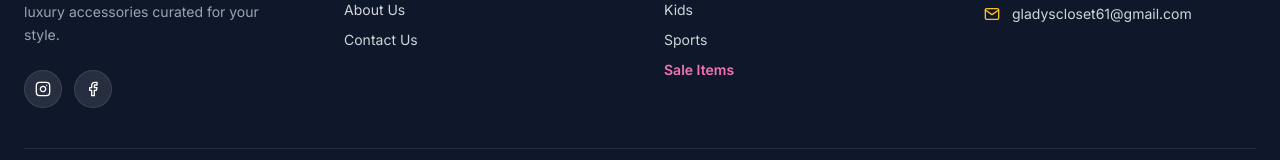
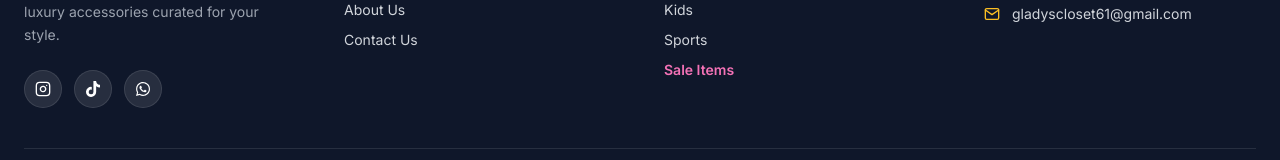
Before and after one commit to sibertechnologies1/gladys-closet, a React (Vite) app: page / in a window 1280 px wide. Shown: the part 2708-2868 px from the top of the page. Built offline with nearby package versions, Linux system fonts and the light colour scheme; no server answers; the database is empty.

Commit message:
I have removed the facebook icon from the footer and replaced it tiktok and whatsapp

```diff
--- a/src/components/Footer/Footer.jsx
+++ b/src/components/Footer/Footer.jsx
@@ -1,6 +1,8 @@
 import { Link } from "react-router-dom";
-import { FiPhone, FiMail, FiMapPin, FiInstagram, FiFacebook } from "react-icons/fi";
+import { FiPhone, FiMail, FiMapPin, FiInstagram} from "react-icons/fi";
+import { FaWhatsapp, FaTiktok  } from "react-icons/fa";
 import logo from "../../assets/logo.png";
+
 
 export default function Footer() {
   return (
@@ -23,7 +25,7 @@ export default function Footer() {
             </p>
             <div className="flex space-x-3 pt-2">
               <a
-                href="https://instagram.com"
+                href="https://www.instagram.com/gladyscloset_gh"
                 target="_blank"
                 rel="noopener noreferrer"
                 aria-label="Instagram"
@@ -31,14 +33,25 @@ export default function Footer() {
               >
                 <FiInstagram className="w-4 h-4" />
               </a>
+
               <a
-                href="https://facebook.com"
+                href="https://www.tiktok.com/@gladyscloset_gh"
                 target="_blank"
                 rel="noopener noreferrer"
-                aria-label="Facebook"
+                aria-label="Tiktok"
                 className="p-2.5 bg-white/10 rounded-full border border-white/10 text-white hover:bg-amber-400 hover:text-slate-900 hover:border-amber-400 transition duration-200"
               >
-                <FiFacebook className="w-4 h-4" />
+                <FaTiktok  className="w-4 h-4" />
+              </a>
+
+               <a
+                href="https://wa.me/233595805215"
+                target="_blank"
+                rel="noopener noreferrer"
+                aria-label="WhatsApp"
+                className="p-2.5 bg-white/10 rounded-full border border-white/10 text-white hover:bg-amber-400 hover:text-slate-900 hover:border-amber-400 transition duration-200"
+              >
+                <FaWhatsapp className="w-4 h-4" />
               </a>
             </div>
           </div>
```
